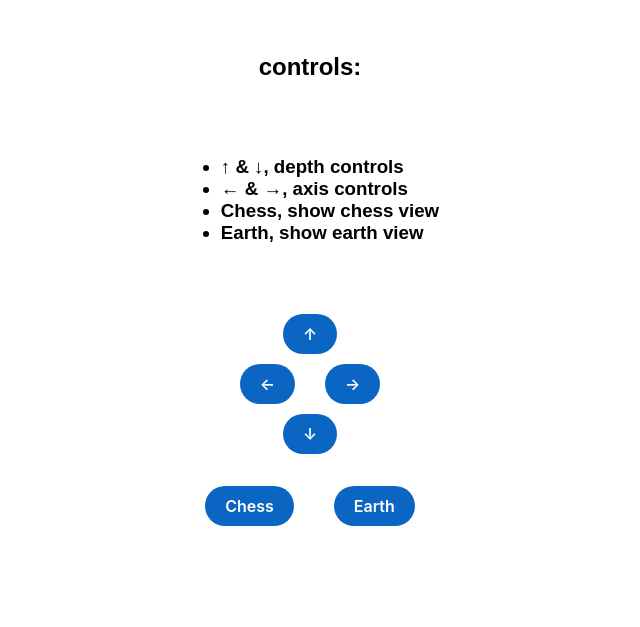
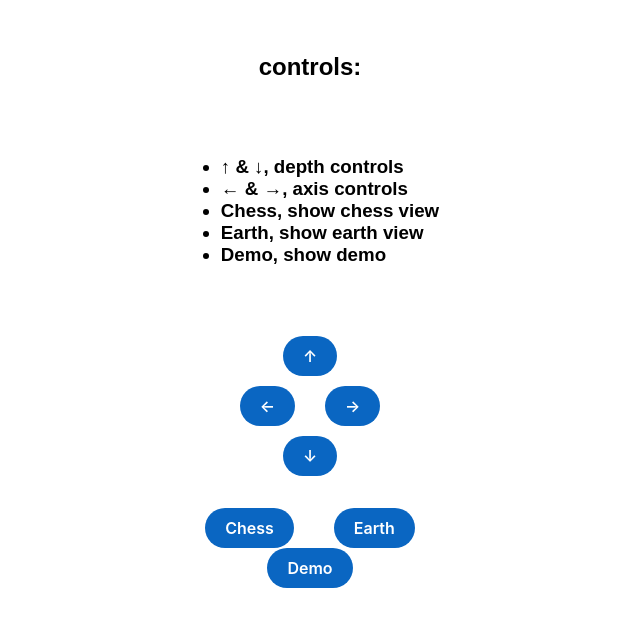
Before and after one commit to PabloSanchi/LiquidGalaxyVisualization, a website: page public/controller/index.html in a window 1280 px wide. Shown: the part 87-714 px from the top of the page, without its empty margins (330-970 px from the left). Drawn offline with nearby package versions, Linux system fonts and the light colour scheme; no server answers.

Commit message:
add controls

```diff
--- a/public/controller/index.html
+++ b/public/controller/index.html
@@ -21,6 +21,7 @@
                 <li>← & →, axis controls</li>
                 <li>Chess, show chess view</li>
                 <li>Earth, show earth view</li>
+                <li>Demo, show demo </li>
             </ul></h3>
 
         </p>
@@ -37,6 +38,7 @@
             <button id="chess" class="button-18">Chess</button>
             <button id="earth" class="button-18">Earth</button>
         </div>
+        <button id="demo" class="button-18">Demo</button>
     </div>
 
 
--- a/public/controller/main.js
+++ b/public/controller/main.js
@@ -8,6 +8,7 @@ const left = document.getElementById('left');
 const right = document.getElementById('right');
 const chess = document.getElementById('chess');
 const earth = document.getElementById('earth');
+const demo = document.getElementById('demo');
 
 // emit 'controllerMove' with value offset of 50; socket.emit
 const send = (xVal, zVal) => {
@@ -41,3 +42,7 @@ chess.addEventListener('click', () => {
 earth.addEventListener('click', () => {
     socket.emit('showEarth');
 });
+
+demo.addEventListener('click', () => {
+    socket.emit('showDemo');
+});
```
